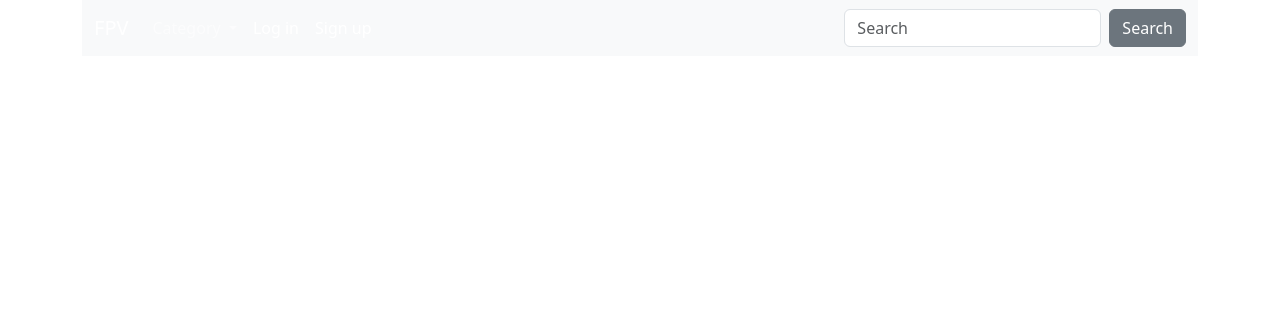
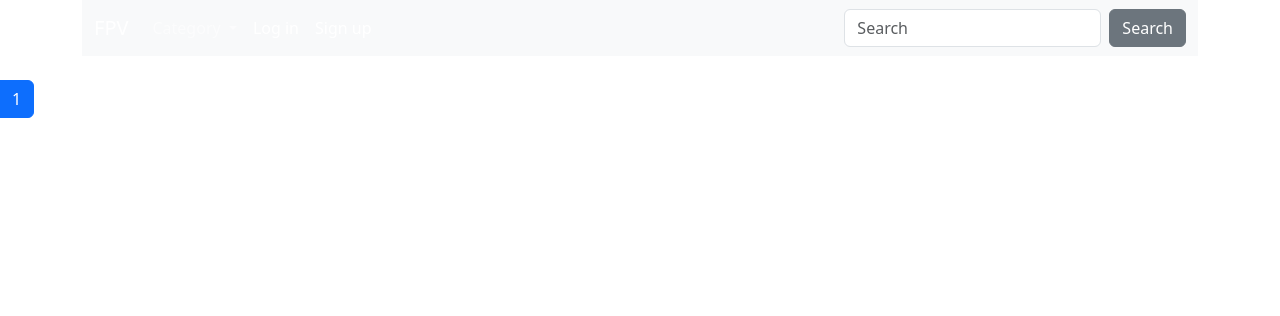
Before and after one commit to ivanprofpv/fpv_py, a Django app: page / in a window 1280 px wide. Shown: the top 316 px of the page. Run offline with Django 4.2, Linux system fonts and the light colour scheme; data that the repository does not hold is empty; some libraries are stand-ins or nearby versions.

Commit message:
added pagination homepage

```diff
--- a/drone/templates/drone/index.html
+++ b/drone/templates/drone/index.html
@@ -34,3 +34,33 @@
     </div>
     {% endfor%}
 {% endblock %}
+
+{% block footer %}
+<div class="navigate">
+    <ul class="pagination">
+        <li class="page-item">
+        {% if page_obj.has_previous %}
+            <a class="page-link" href="?page={{ page_obj.previous_page_number }}" aria-label="Previous">
+                <span aria-hidden="true">&laquo;</span>
+            </a>
+        </li>
+        <li class="page-item">
+            <a class="page-link" href="?page={{ page_obj.previous_page_number }}">{{ page_obj.previous_page_number }}</a>
+        </li>
+        {% endif %}
+        <li class="page-item active" aria-current="page">
+            <a class="page-link">{{ page_obj.number }}</a>
+        </li>
+        {% if page_obj.has_next %}
+        <li class="page-item">
+            <a class="page-link" href="?page={{ page_obj.next_page_number }}">{{ page_obj.next_page_number }}</a>
+        </li>
+        <li class="page-item">
+            <a class="page-link" href="?page={{ page_obj.next_page_number }}" aria-label="Next">
+                <span aria-hidden="true">&raquo;</span>
+            </a>
+        {% endif %}
+    </li>
+  </ul>
+</div>
+{% endblock %}
--- a/drone/templates/drone/layout.html
+++ b/drone/templates/drone/layout.html
@@ -54,5 +54,9 @@
         {% endblock %}
       </div>
   </div>
+<div class="footer">
+    {% block footer %}
+    {% endblock %}
+</div>
 </body>
 </html>
--- a/drone/views.py
+++ b/drone/views.py
@@ -9,6 +9,7 @@ from .models import *
 from .utils import *
 
 class DroneHome(DataMixin, ListView):
+    paginate_by = 3
     model = Drone
     template_name = 'drone/index.html'
     context_object_name = 'post'
```
